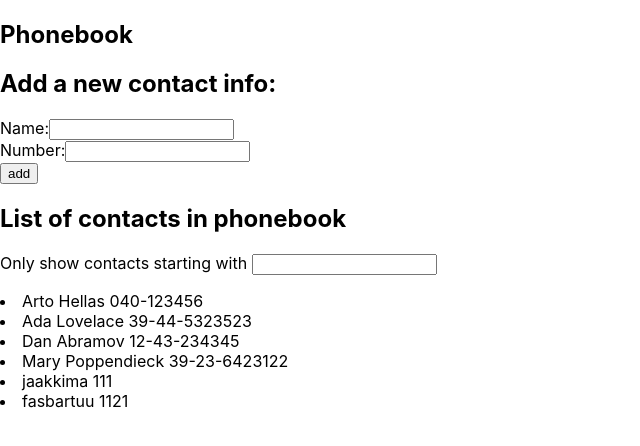
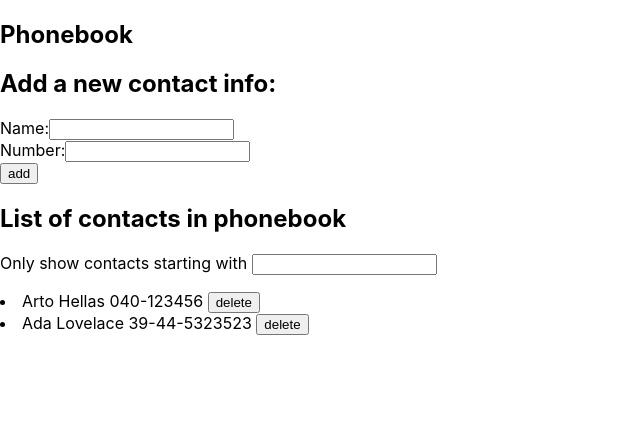
Before and after one commit to valmiste/fullstackopen2021, a React (Create React App) app in the folder osa2/puhelinluettelo/: page / in a window 1280 px wide. Shown: the top 446 px of the page, without its empty margins (0-640 px from the left). Built offline with nearby package versions, Linux system fonts and the light colour scheme; data requests are answered from the project's data file; the HTML template or start-up script is replaced by a standard one.

Commit message:
2.17: puhelinluettelo step9 - without confirm

```diff
--- a/osa2/puhelinluettelo/db.json
+++ b/osa2/puhelinluettelo/db.json
@@ -9,26 +9,6 @@
       "name": "Ada Lovelace",
       "number": "39-44-5323523",
       "id": 2
-    },
-    {
-      "name": "Dan Abramov",
-      "number": "12-43-234345",
-      "id": 3
-    },
-    {
-      "name": "Mary Poppendieck",
-      "number": "39-23-6423122",
-      "id": 4
-    },
-    {
-      "name": "jaakkima",
-      "number": "111",
-      "id": 5
-    },
-    {
-      "name": "fasbartuu",
-      "number": "1121",
-      "id": 6
     }
   ]
 }
--- a/osa2/puhelinluettelo/src/App.js
+++ b/osa2/puhelinluettelo/src/App.js
@@ -1,5 +1,5 @@
 import React, { useState, useEffect } from "react";
-import axios from "axios";
+import personService from "./services/persons";
 
 const PersonForm = ({
   addNameAndNumber,
@@ -42,6 +42,12 @@
     <li>
       {" "}
       {props.person.name} {props.person.number}
+      {" "}
+      <button type="button" onClick={() => {
+        props.removePerson(props.person.id)}
+        }>
+        delete
+      </button>
     </li>
   );
 };
@@ -50,7 +56,7 @@
   return (
     <>
       {props.contactsToShow.map((person) => (
-        <Person key={person.name} person={person} />
+        <Person key={person.name} person={person} removePerson={props.removePerson}/>
       ))}
     </>
   );
@@ -83,15 +89,28 @@
   useEffect(() => {
     console.log("effect run");
 
-    const handlePersonsData = (response) => {
-      console.log("promise successful");
-      console.log(response.data);
-      setPersons(response.data);
+    const handlePersonsData = (initialPersonsData) => {
+      setPersons(initialPersonsData);
     };
 
-    const promiseFromPersons = axios.get("http://localhost:3001/persons")
+    // const promiseFromPersons = axios.get("http://localhost:3001/persons")
+    const promiseFromPersons = personService.getAll();
     promiseFromPersons.then(handlePersonsData);
   }, []);
+
+  const removePerson = (id) => {
+    personService.remove(id)
+    .then( response => {
+      if (response.status === 200) {
+        console.log(`Successfully removed the person with ID ${id}`);
+      }
+    })
+    .catch( error => {
+      console.log(`Having problems with removal, is the ID: ${id} deleted already?`);
+    })
+    // Remove missing ID also from Reacts' state.
+    setPersons(persons.filter(person => person.id !== id));
+  };
 
   const addNameAndNumber = (event) => {
     event.preventDefault();
@@ -105,18 +124,15 @@
 
     const newContactInfoObj = {
       name: newName,
-      // id: persons.length + 1,
+      // id: persons.length + 1, // JSON-server will create this.
       number: newNumber,
     };
 
-    axios.post('http://localhost:3001/persons', newContactInfoObj)
-    .then( response => {
-      setPersons(persons.concat(response.data))
+    personService.create(newContactInfoObj).then((updatedPersonsData) => {
+      setPersons(persons.concat(updatedPersonsData));
       setNewName("");
       setNewNumber("");
-    })
-
-    // setPersons((persons) => [...persons, newContactInfoObj]);
+    });
   };
 
   // Create filtered list with case insensitive matching.
@@ -142,7 +158,7 @@
 
       <Filter currentFilter={currentFilter} setNewFilter={setNewFilter} />
 
-      <Persons contactsToShow={contactsToShow} />
+      <Persons contactsToShow={contactsToShow} removePerson={removePerson}/>
     </div>
   );
 };
--- /dev/null
+++ b/osa2/puhelinluettelo/src/services/persons.js
@@ -0,0 +1,31 @@
+import axios from "axios";
+const baseUrl = "http://localhost:3001/persons";
+
+const getAll = () => {
+  const request = axios.get(baseUrl);
+  return request.then((response) => response.data);
+};
+
+const create = (newObject) => {
+  const request = axios.post(baseUrl, newObject);
+  return request.then((response) => response.data);
+};
+
+const update = (id, newObject) => {
+  const request = axios.put(`${baseUrl}/${id}`, newObject);
+  return request.then((response) => response.data);
+};
+
+const remove = (id) => {
+  const request = axios.delete(`${baseUrl}/${id}`);
+  return request;
+};
+
+const personsApiCommands = {
+  getAll,
+  create,
+  update,
+  remove,
+};
+
+export default personsApiCommands;
```
